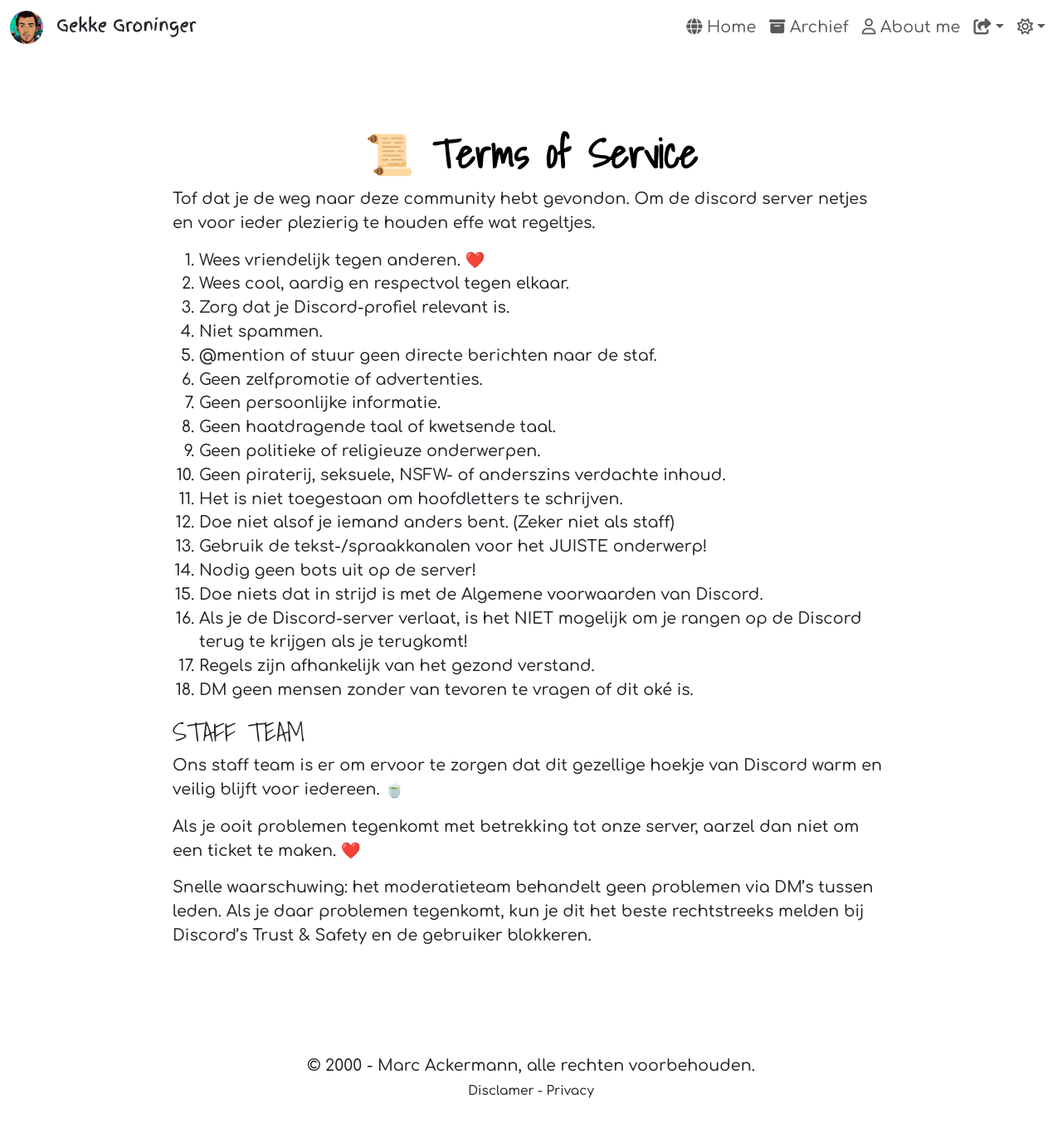
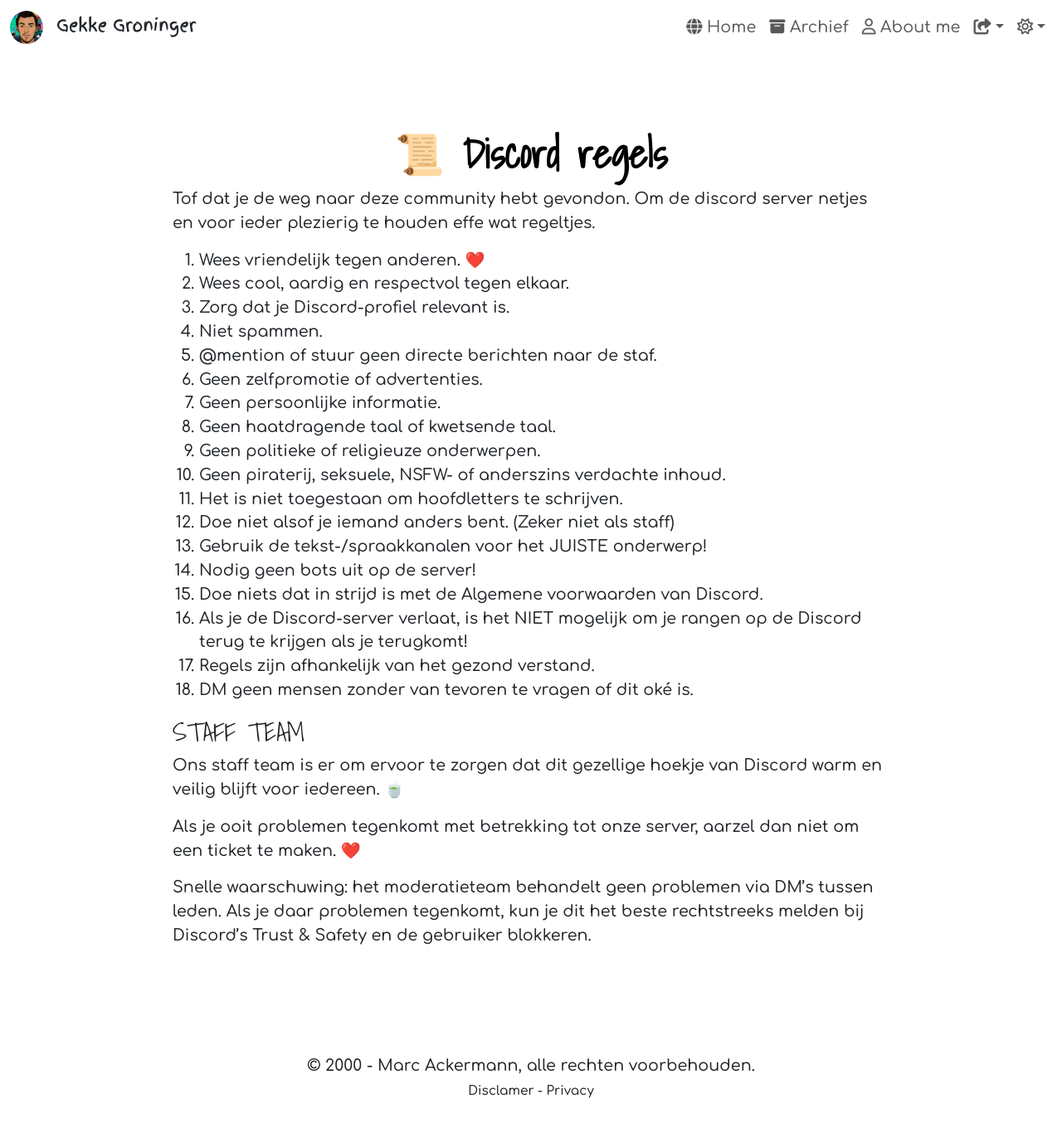
Before and after one commit to gekkegroninger/gekkegroninger.github.io, a Jekyll site: the page built from discord-regels/index.md, in a window 1280 px wide. Shown: the whole page at 83% size. Built offline with Jekyll 4.4.1, drawn with Linux system fonts in a browser that asks for light colours; nearby versions of some CDN libraries.

Commit message:
Discord Regels

```diff
--- a/terms/index.md
+++ b/discord-regels/index.md
@@ -1,6 +1,6 @@
 ---
 layout: base
-title: 📜 Terms of Service
+title: 📜 Discord regels
 ---
 
 Tof dat je de weg naar deze community hebt gevondon.
```
